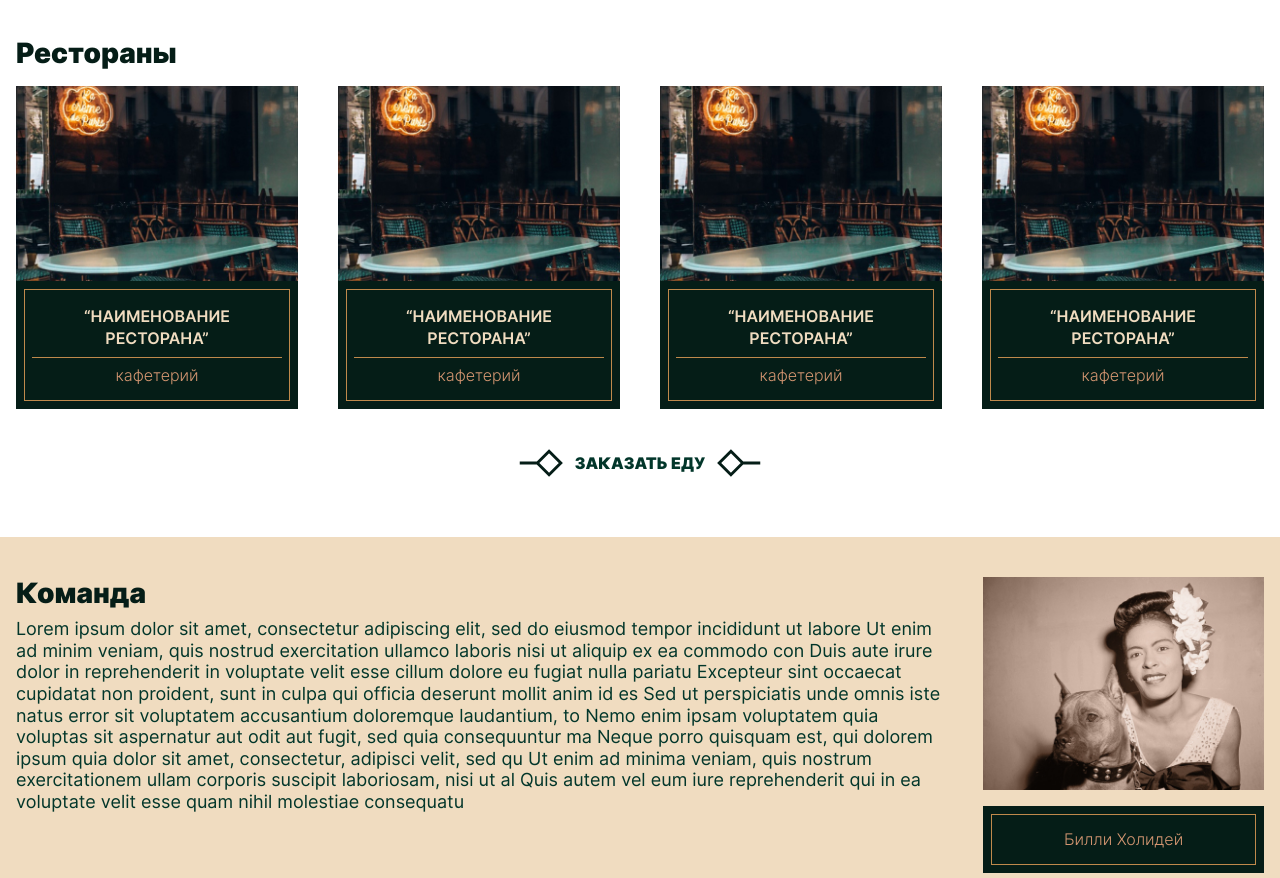
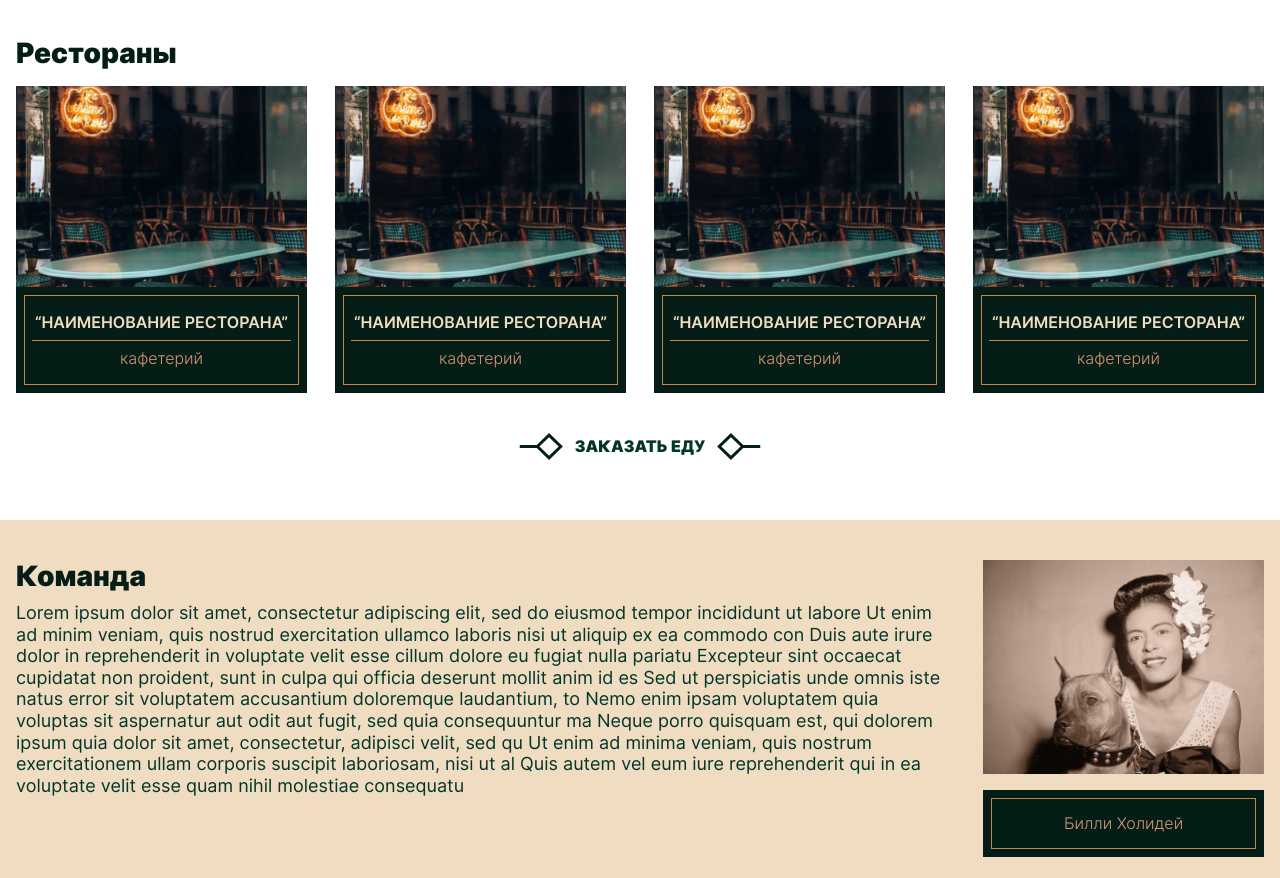
Before and after one commit to danelian/AiLeo, a website: page src/index.html in a window 1280 px wide. Shown: the part 4705-5583 px from the top of the page. Drawn offline with nearby package versions, Linux system fonts and the light colour scheme; files that its build step writes are made by us from their sources; files whose address does not match are found by name.

Commit message:
Адаптация: Готов блок Diets

```diff
--- a/src/scss/widgets/diets.scss
+++ b/src/scss/widgets/diets.scss
@@ -1,3 +1,4 @@
+/*----diets-----*/
 .diets {
   h2.section-title {
     margin-bottom: 40px;
@@ -75,3 +76,67 @@
     }
   }
 }
+
+@include desktop {
+  /*----diets-----*/
+  .diets {
+    &__rests {
+      gap: 28px;
+    }
+  }
+}
+
+@include tablet {
+  /*----diets-----*/
+  .diets {
+    h2.section-title {
+      margin-bottom: 24px;
+    }
+    &__list {
+      grid-template-columns: repeat(2, 1fr);
+      gap: 40px 40px;
+    }
+    &__item {
+      h3 {
+        font-size: 20px;
+      }
+      .section-link {
+        margin-top: 0;
+      }
+    }
+    &__rests {
+      grid-template-columns: repeat(2, 1fr);
+      gap: 20px;
+    }
+    &__rest {
+      &-content {
+        padding: 20px 16px;
+        h4 {
+          font-size: 15px;
+        }
+        p {
+          font-size: 15px;
+        }
+      }
+    }
+  }
+}
+
+@include mobile {
+  /*----diets-----*/
+  .diets {
+    &__list {
+      grid-template-columns: repeat(1, 1fr);
+      gap: 28px;
+      margin-bottom: 32px;
+    }
+    &__item {
+      h3 {
+        font-size: 18px;
+      }
+    }
+    &__rests {
+      grid-template-columns: repeat(1, 1fr);
+    }
+  }
+}
```
Also changed, not shown: dist/css/style.css, dist/css/style.min.css.
